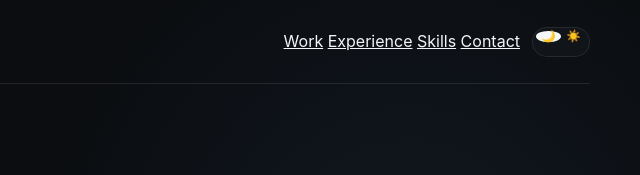
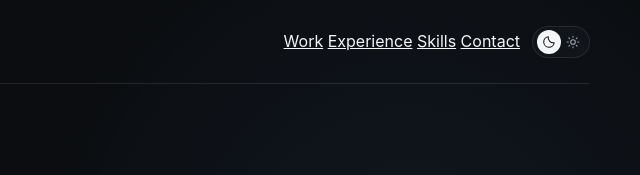
Before and after one commit to ebangug/ebangug.github.io, a plain HTML site: page index.html in a window 1280 px wide. Shown: the top 175 px of the page, 640-1280 px from the left. Drawn offline with nearby package versions, Linux system fonts and the light colour scheme.

Commit message:
Fix external link to open in a new tab, fix light/dark mode toggle icon

```diff
--- a/index.html
+++ b/index.html
@@ -77,26 +77,49 @@
       gap: .75rem;
     }
     .theme-switch {
+      -webkit-appearance: none;
+      appearance: none;
       display: inline-grid;
-      grid-template-columns: 1fr 1fr;
+      grid-template-columns: repeat(2, 24px);
+      grid-template-rows: 24px;
+      align-content: center;
+      justify-content: center;
+      flex: 0 0 auto;
       width: 58px;
-      height: 30px;
+      height: 32px;
+      margin: 0;
       padding: 3px;
       border: 1px solid var(--line);
       border-radius: 999px;
       background: var(--surface);
+      color: var(--muted);
+      font: inherit;
+      -webkit-tap-highlight-color: transparent;
       cursor: pointer;
     }
     .theme-switch:focus-visible { outline: 2px solid var(--accent); outline-offset: 4px; }
     .theme-switch span {
       display: grid;
       place-items: center;
+      width: 24px;
+      height: 24px;
       border-radius: 50%;
       color: var(--muted);
       font-size: .72rem;
       line-height: 1;
       transition: background-color .25s ease, color .25s ease;
     }
+    .theme-switch svg {
+      display: block;
+      width: 14px;
+      height: 14px;
+      fill: none;
+      stroke: currentColor;
+      stroke-width: 1.75;
+      stroke-linecap: round;
+      stroke-linejoin: round;
+    }
+    @media (prefers-reduced-motion: reduce) { .theme-switch span { transition: none; } }
     .theme-switch [data-theme-icon="dark"] { background: var(--text); color: var(--bg); }
     html[data-theme="light"] .theme-switch [data-theme-icon="dark"] { background: transparent; color: var(--muted); }
     html[data-theme="light"] .theme-switch [data-theme-icon="light"] { background: var(--text); color: var(--bg); }
@@ -268,8 +291,12 @@
         <a href="#contact">Contact</a>
       </nav>
       <button class="theme-switch" type="button" aria-label="Switch to light theme" aria-pressed="false">
-        <span data-theme-icon="dark" aria-hidden="true">🌙</span>
-        <span data-theme-icon="light" aria-hidden="true">☀️</span>
+        <span data-theme-icon="dark" aria-hidden="true">
+          <svg viewBox="0 0 24 24" focusable="false"><path d="M20.9 13.3A9 9 0 0 1 10.7 3.1 9 9 0 1 0 20.9 13.3Z"/></svg>
+        </span>
+        <span data-theme-icon="light" aria-hidden="true">
+          <svg viewBox="0 0 24 24" focusable="false"><circle cx="12" cy="12" r="4"/><path d="M12 2v2m0 16v2M2 12h2m16 0h2M4.93 4.93l1.42 1.42m11.3 11.3 1.42 1.42M4.93 19.07l1.42-1.42m11.3-11.3 1.42-1.42"/></svg>
+        </span>
       </button>
     </div>
   </header>
@@ -314,7 +341,7 @@
           <dd>Implemented commission-sharing workflows that connect licensed professionals with qualified buyers.</dd>
         </div>
       </dl>
-      <div class="links"><a class="button" href="https://onepropertee.com/">Visit OnePropertee ↗</a></div>
+      <div class="links"><a class="button" href="https://onepropertee.com/" target="_blank">Visit OnePropertee ↗</a></div>
     </section>
 
     <section class="section wrap" id="experience" aria-labelledby="experience-title">
```
